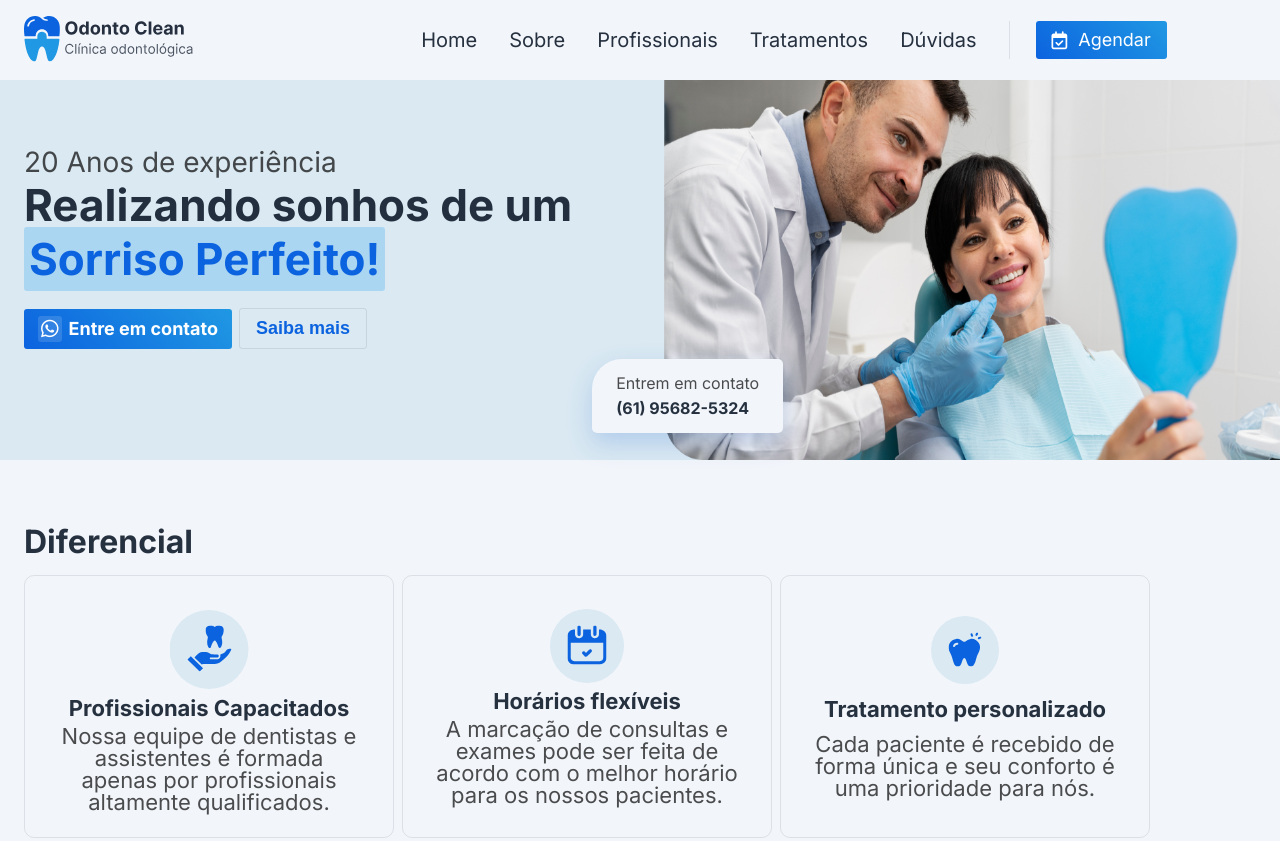
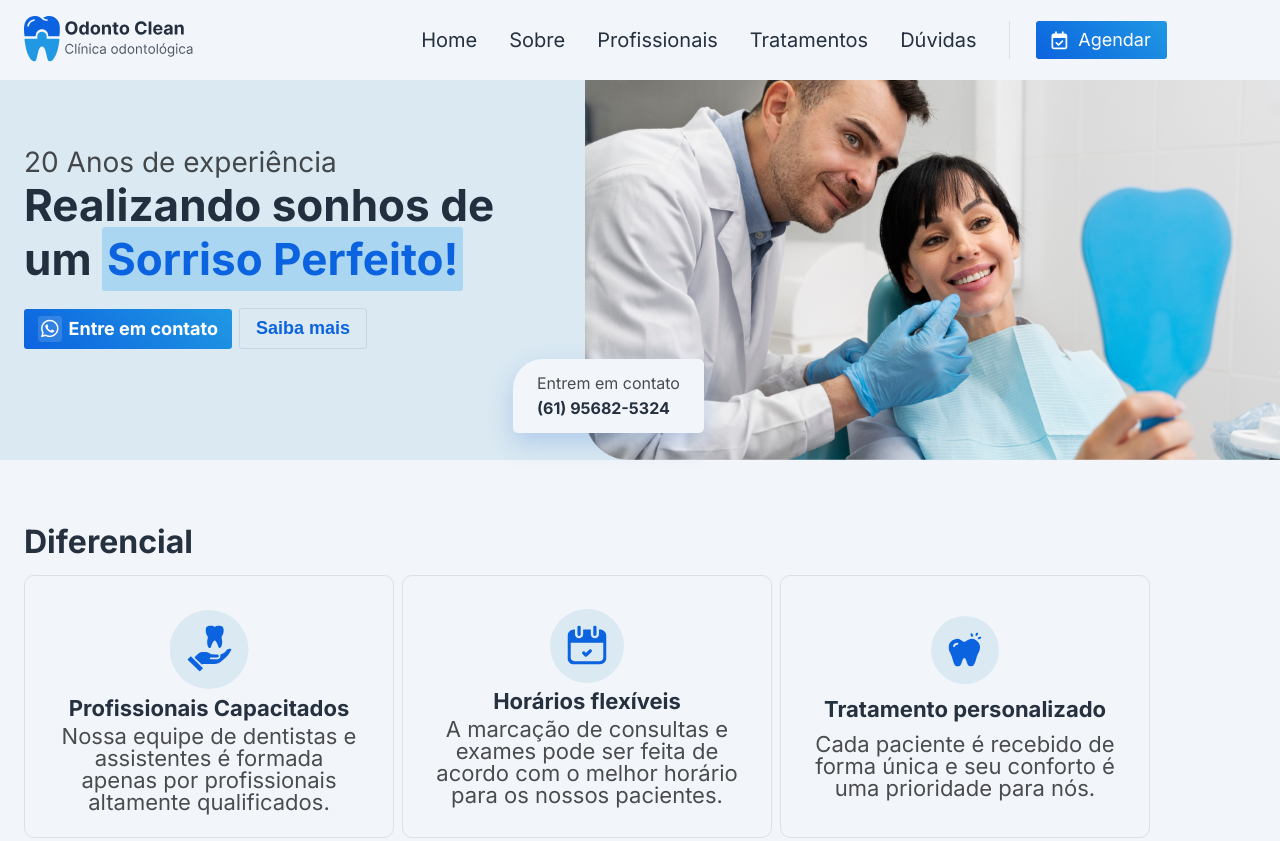
Before and after one commit to carlos-kennedy/odontoclean, a plain HTML site: page index.html in a window 1280 px wide. Shown: the top 841 px of the page. Drawn offline with nearby package versions, Linux system fonts and the light colour scheme; files that its build step writes are made by us from their sources.

```diff
--- a/css/_responsive.scss
+++ b/css/_responsive.scss
@@ -117,16 +117,24 @@
   }
   section {
     &#home {
-      @include makeThisFlex(flex);
+      @include makeThisFlex(between);
+
       gap: 6.3rem;
       align-items: center;
       padding-bottom: 0;
+
+      h1{
+        max-width: 47.8rem;
+      }
+
       .img-and-contact {
-        width: 80%;
+        width: auto;
         height: 38rem;
         order: 2;
         position: relative;
         img {
+          width: 69.5rem;
+          height: auto;
           margin-bottom: 0;
         }
       }
```
